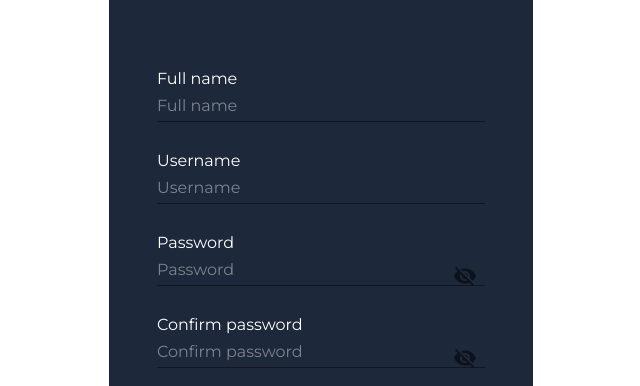
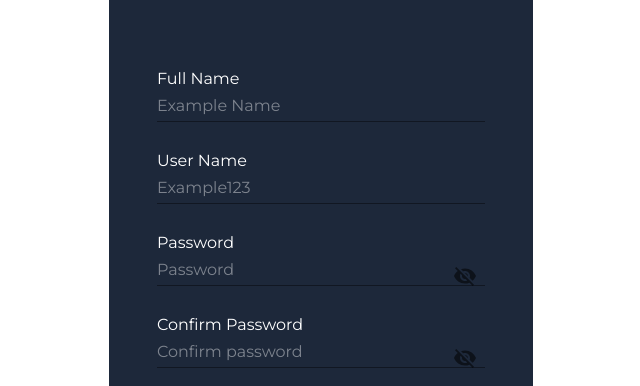
Before and after one commit to svitlanasukova/incode-authentification, a React (Vite) app: page /auth in a window 1280 px wide. Shown: the part 264-650 px from the top of the page, without its empty margins (319-959 px from the left). Built offline with nearby package versions, Linux system fonts and the light colour scheme.

Commit message:
Registration logic added

```diff
--- a/src/App.tsx
+++ b/src/App.tsx
@@ -1,7 +1,7 @@
 import React from 'react';
 import { Routes, Route } from 'react-router-dom';
 import HomePage from './pages/HomePage';
-import ProtectedRoute from './pages/ProtectedRoute';
+import RequireAuth from './pages/RequireAuth';
 import { useSelector } from 'react-redux';
 import AuthPage from './pages/AuthPage';
 import { type RootState } from './store';
@@ -13,9 +13,9 @@ const App: React.FC = () => {
       <Route
         path="/"
         element={
-          <ProtectedRoute isAthenticated={isAthenticated}>
+          <RequireAuth isAthenticated={isAthenticated}>
             <HomePage />
-          </ProtectedRoute>
+          </RequireAuth>
         }
       />
       <Route path="/auth" element={<AuthPage />} />
--- a/src/api/axios.js
+++ b/src/api/axios.js
@@ -1,5 +1,13 @@
 import axios from 'axios';
 
+export const BASE_URL = 'https://expa.fly.dev';
+
 export default axios.create({
-  baseURL: 'https://expa.fly.dev'
+  baseURL: BASE_URL
 });
+
+export const axiosPrivate = axios.create({
+  baseURL: BASE_URL,
+  headers: { 'Content-Type': 'application/json' },
+  withCredentials: true
+});
--- a/src/components/SignIn/SignIn.tsx
+++ b/src/components/SignIn/SignIn.tsx
@@ -40,14 +40,14 @@ const SignIn: React.FC<{ onSetIsSignUp: (value: boolean) => void }> = ({ onSetIs
       <h1>Sign In</h1>
       <form autoComplete="off" onSubmit={formik.handleSubmit}>
         <div className={styles.field}>
-          <InputLabel htmlFor="userName">Username</InputLabel>
+          <InputLabel htmlFor="userName">User Name</InputLabel>
           <Input
             id="userName"
             name="userName"
             value={formik.values.userName}
             onChange={formik.handleChange}
             error={formik.touched.userName && Boolean(formik.errors.userName)}
-            placeholder="Username"
+            placeholder="Example Name"
             fullWidth
           />
           <FormHelperText>{formik.touched.userName && formik.errors.userName}</FormHelperText>
--- a/src/components/SignUp/SignUp.module.scss
+++ b/src/components/SignUp/SignUp.module.scss
@@ -28,4 +28,8 @@
       color: #7faaf0;
     }
   }
+  .error {
+    margin-bottom: 1rem;
+    color: red;
+  }
 }
--- a/src/components/SignUp/SignUp.tsx
+++ b/src/components/SignUp/SignUp.tsx
@@ -1,5 +1,6 @@
-import React, { useState } from 'react';
+import React, { ErrorInfo, useState } from 'react';
 import { useFormik } from 'formik';
+import axios from '../../api/axios';
 
 import styles from './SignUp.module.scss';
 import {
@@ -13,10 +14,16 @@ import {
 import Visibility from '@mui/icons-material/Visibility';
 import VisibilityOff from '@mui/icons-material/VisibilityOff';
 import { signUpSchema } from '../../schemas';
+import { AxiosError } from 'axios';
+import { useDispatch } from 'react-redux';
+import { setUser } from '../../store/authentication-slice';
 
 const SignUp: React.FC<{ onSetIsSignUp: (value: boolean) => void }> = ({ onSetIsSignUp }) => {
   const [showPassword, setShowPassword] = useState(false);
   const [showConfirmPassword, setShowConfirmPassword] = useState(false);
+  const [error, setError] = useState('');
+  const dispatch = useDispatch();
+
   const formik = useFormik({
     initialValues: {
       fullName: '',
@@ -25,8 +32,36 @@ const SignUp: React.FC<{ onSetIsSignUp: (value: boolean) => void }> = ({ onSetIs
       confirmPassword: ''
     },
     validationSchema: signUpSchema,
-    onSubmit: (values) => {
-      console.log(values);
+    onSubmit: async (values) => {
+      try {
+        const response = await axios.post(
+          '/auth/register',
+          JSON.stringify({
+            password: values.password,
+            username: values.userName,
+            displayName: values.fullName
+          }),
+          {
+            headers: {
+              'Content-Type': 'application/json'
+            }
+          }
+        );
+
+        if (response.status === 201) {
+          dispatch(setUser(response.data));
+          onSetIsSignUp(false);
+        }
+      } catch (error) {
+        const err = error as AxiosError;
+        if (!err?.response) {
+          setError('No server response.');
+        } else if (err.response.status === 409) {
+          setError('Username is already used by another user.');
+        } else {
+          setError('Signing up failed!');
+        }
+      }
     }
   });
   const handleClickShowPassword = () => {
@@ -47,29 +82,30 @@ const SignUp: React.FC<{ onSetIsSignUp: (value: boolean) => void }> = ({ onSetIs
   return (
     <div className={styles.signup}>
       <h1>Sign Up</h1>
+      {error && <p className={styles.error}>{error}</p>}
       <form autoComplete="off" onSubmit={formik.handleSubmit}>
         <div className={styles.field}>
-          <InputLabel htmlFor="fullName">Full name</InputLabel>
+          <InputLabel htmlFor="fullName">Full Name</InputLabel>
           <Input
             id="fullName"
             name="fullName"
             value={formik.values.fullName}
             onChange={formik.handleChange}
             error={formik.touched.fullName && Boolean(formik.errors.fullName)}
-            placeholder="Full name"
+            placeholder="Example Name"
             fullWidth
           />
           <FormHelperText>{formik.touched.fullName && formik.errors.fullName}</FormHelperText>
         </div>
         <div className={styles.field}>
-          <InputLabel htmlFor="userName">Username</InputLabel>
+          <InputLabel htmlFor="userName">User Name</InputLabel>
           <Input
             id="userName"
             name="userName"
             value={formik.values.userName}
             onChange={formik.handleChange}
             error={formik.touched.userName && Boolean(formik.errors.userName)}
-            placeholder="Username"
+            placeholder="Example123"
             fullWidth
           />
           <FormHelperText>{formik.touched.userName && formik.errors.userName}</FormHelperText>
@@ -99,7 +135,7 @@ const SignUp: React.FC<{ onSetIsSignUp: (value: boolean) => void }> = ({ onSetIs
           <FormHelperText>{formik.touched.password && formik.errors.password}</FormHelperText>
         </div>
         <div className={styles.field}>
-          <InputLabel htmlFor="confirmPassword">Confirm password</InputLabel>
+          <InputLabel htmlFor="confirmPassword">Confirm Password</InputLabel>
           <Input
             id="confirmPassword"
             type={showConfirmPassword ? 'text' : 'password'}
--- a/src/pages/ProtectedRoute.tsx
+++ b/src/pages/RequireAuth.tsx
@@ -1,7 +1,7 @@
 import React, { type ReactNode } from 'react';
 import { Navigate } from 'react-router-dom';
 
-const ProtectedRoute: React.FC<{
+const RequireAuth: React.FC<{
   children: ReactNode;
   isAthenticated: boolean;
 }> = ({ children, isAthenticated }) => {
@@ -11,4 +11,4 @@ const ProtectedRoute: React.FC<{
   return <>{children}</>;
 };
 
-export default ProtectedRoute;
+export default RequireAuth;
--- a/src/schemas/index.ts
+++ b/src/schemas/index.ts
@@ -11,7 +11,7 @@ export const signUpSchema = yup.object().shape({
   userName: yup.string().min(3, 'Username must be at least 3 characters long').required('Required'),
   password: yup
     .string()
-    .min(5)
+    .min(8)
     .matches(passwordRules, { message: 'Please create a stronger password' })
     .required('Required'),
   confirmPassword: yup
@@ -21,10 +21,10 @@ export const signUpSchema = yup.object().shape({
 });
 
 export const signInSchema = yup.object().shape({
-  username: yup.string().min(3, 'Username must be at least 3 characters long').required('Required'),
+  userName: yup.string().min(3, 'Username must be at least 3 characters long').required('Required'),
   password: yup
     .string()
-    .min(5)
+    .min(8)
     .matches(passwordRules, { message: 'Please create a stronger password' })
     .required('Required')
 });
--- a/src/store/authentication-slice.ts
+++ b/src/store/authentication-slice.ts
@@ -18,6 +18,10 @@ const authSlice = createSlice({
       state.user = null;
       state.token = null;
     },
+    setUser(state, action) {
+      state.user = action.payload;
+      console.log(action.payload);
+    },
     setCredentials(state, action) {
       const { user, accessToken } = action.payload;
       state.user = user;
@@ -26,6 +30,6 @@ const authSlice = createSlice({
   }
 });
 
-export const { logout, setCredentials } = authSlice.actions;
+export const { logout, setCredentials, setUser } = authSlice.actions;
 
 export default authSlice.reducer;
```
